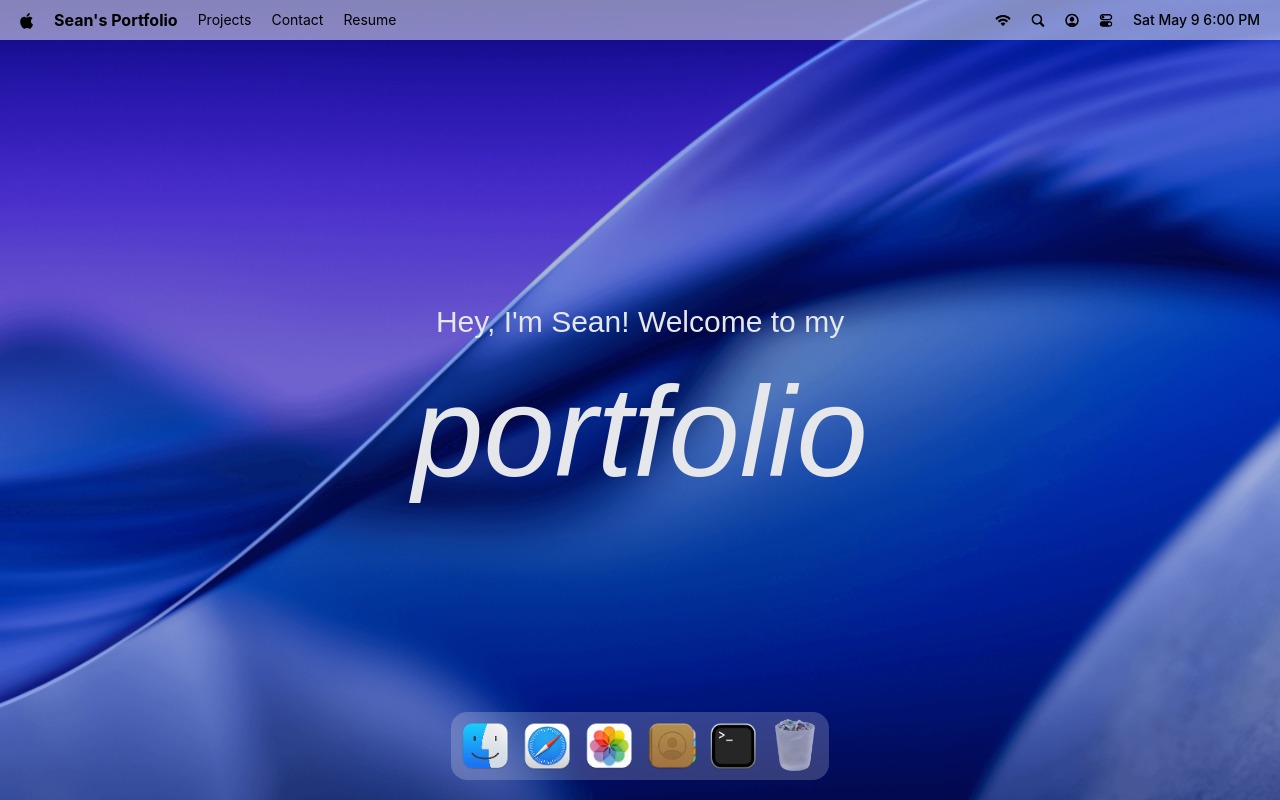
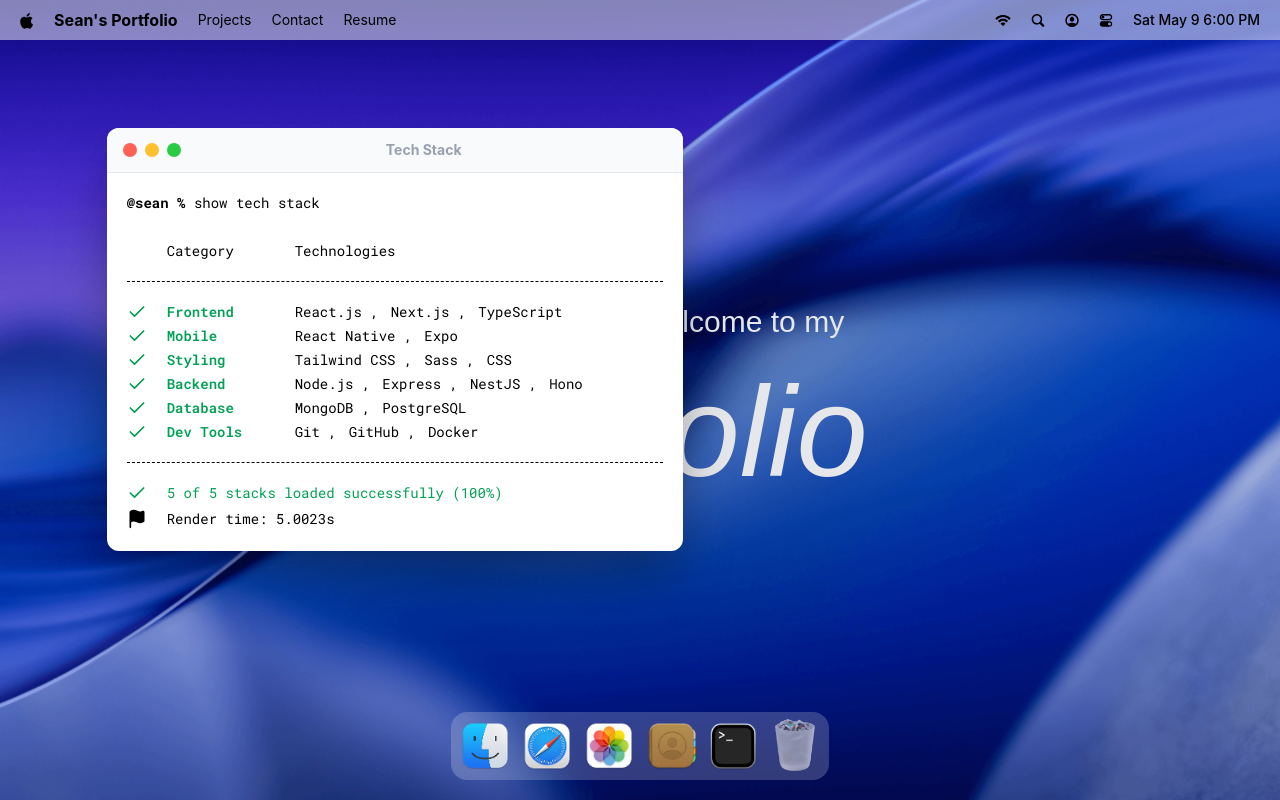
Before and after one commit to seanhoenderdos/macOs-portfolio, a React (Vite) app: page / in a window 1280 px wide. Both pictures are taken after a click on the button 733 px from the left and 746 px from the top of the page. Built offline with nearby package versions, Linux system fonts and the light colour scheme; a web font is replaced by a local one.

Commit message:
implement a hoc for managing window states and the first window - terminal

```diff
--- a/package.json
+++ b/package.json
@@ -14,10 +14,13 @@
     "@tailwindcss/vite": "^4.2.4",
     "dayjs": "^1.11.20",
     "gsap": "^3.15.0",
+    "immer": "^11.1.7",
+    "lucide-react": "^1.14.0",
     "react": "^19.2.5",
     "react-dom": "^19.2.5",
     "react-tooltip": "^6.0.2",
-    "tailwindcss": "^4.2.4"
+    "tailwindcss": "^4.2.4",
+    "zustand": "^5.0.13"
   },
   "devDependencies": {
     "@eslint/js": "^10.0.1",
--- a/src/App.jsx
+++ b/src/App.jsx
@@ -1,4 +1,10 @@
+import gsap from "gsap";
+import { Draggable } from "gsap/Draggable";
+
 import { Navbar, Welcome, Dock } from "#components";
+import { Terminal } from "#windows";
+
+gsap.registerPlugin(Draggable);
 
 const App = () => {
   return (
@@ -6,6 +12,8 @@
       <Navbar />
       <Welcome />
       <Dock />
+
+      <Terminal />
     </main>
   )
 };
--- a/src/components/Dock.jsx
+++ b/src/components/Dock.jsx
@@ -3,8 +3,10 @@
 import { Tooltip } from 'react-tooltip';
 import gsap from "gsap";
 import { useGSAP } from "@gsap/react";
+import useWindowStore from "#store/window";
 
 const Dock = () => {
+  const { openWindow, closeWindow, windows } = useWindowStore();
   const dockRef = useRef(null);
 
   useGSAP(() => {
@@ -50,8 +52,22 @@
 
 
   const toggleApp = (app) => {
-    // TODO implement open window logic
-  };
+    if(!app.canOpen) return;
+
+    const window = windows[app.id];
+
+    if (!window) {
+        console.error(`Window not forund for app: ${app.id}`);
+        return;
+    };
+
+    if(window.isOpen) {
+        closeWindow(app.id);
+    } else {
+        openWindow(app.id);
+    };
+    console.log(windows);
+ };
 
   return (
     <section id='dock'>
--- /dev/null
+++ b/src/components/WindowControls.jsx
@@ -0,0 +1,13 @@
+import useWindowStore from "#store/window";
+
+const WindowControls = ({ target }) => {
+    const { closeWindow } = useWindowStore();
+
+  return <div id='window-controls'>
+    <div className="close" onClick={() => closeWindow(target)} />
+    <div className="minimize"/>
+    <div className="maximize"/>
+  </div>
+}
+
+export default WindowControls;
--- a/src/components/index.js
+++ b/src/components/index.js
@@ -1,9 +1,11 @@
 import Navbar from './Navbar';
 import Welcome from './Welcome';
 import Dock from './Dock';
+import WindowControls from './WindowControls';
 
 export {
   Navbar,
   Welcome,
-  Dock
+  Dock,
+  WindowControls
 };
--- /dev/null
+++ b/src/hoc/WindowWrapper.jsx
@@ -0,0 +1,53 @@
+import gsap from "gsap";
+import { useGSAP } from "@gsap/react";
+import { Draggable } from "gsap/Draggable";
+import { useLayoutEffect, useRef } from "react";
+
+import useWindowStore from "#store/window";
+
+const WindowWrapper = (Component, windowKey) => {
+  const Wrapped = (props) => {
+    const { focusWindow, windows } = useWindowStore();
+    const { isOpen, zIndex } = windows[windowKey];
+    const ref = useRef(null);
+
+    useGSAP(() => {
+      const el = ref.current;
+      if(!el || !isOpen) return;
+
+      el.style.display = 'block';
+
+      gsap.fromTo(el, { scale: 0.8, opacity: 0, y: 40 }, { scale: 1, opacity: 1, y: 0, duration: 0.4, ease: 'power3.out' });
+    }, [isOpen]);
+
+    useGSAP(() => {
+      const el = ref.current;
+      if(!el) return;
+
+      const [instance] = Draggable.create(el, { onPress: () => focusWindow(windowKey) });
+
+      return () => instance.kill;
+    }, [])
+
+    useLayoutEffect(() => {
+      const el = ref.current;
+      if(!el) return;
+      el.style.display = isOpen ? 'block' : 'none';
+    }, [isOpen]);
+
+    return <section
+    id={windowKey}
+    ref={ref}
+    style={{ zIndex }}
+    className="absolute">
+        <Component {...props} />
+    </section>
+  };
+
+  Wrapped.displayName = `WindowWrapper(${Component.displayName || Component.name || 'Component'})`;
+
+
+  return Wrapped;
+};
+
+export default WindowWrapper;
--- /dev/null
+++ b/src/store/window.js
@@ -0,0 +1,31 @@
+import { create } from "zustand";
+import { immer } from "zustand/middleware/immer";
+import { WINDOW_CONFIG } from "#constants";
+import { INITIAL_Z_INDEX } from "#constants";
+
+const useWindowStore = create(immer((set) => ({
+    windows: WINDOW_CONFIG,
+    nextZindex: INITIAL_Z_INDEX + 1,
+
+    openWindow: (windowKey, data = null) => set((state) => {
+        const win = state.windows[windowKey];
+        if (!win) return;
+        win.isOpen = true;
+        win.zIndex = state.nextZIndex;
+        win.data = data ?? win.data;
+        state.nextZIndex++;
+    }),
+    closeWindow: (windowKey) => set((state) => {
+        const win = state.windows[windowKey];
+        if (!win) return;
+        win.isOpen = false;
+        win.zIndex = INITIAL_Z_INDEX;
+        win.data = null;
+    }),
+    focusWindow: (windowKey) => set((state) => {
+        const win = state.windows[windowKey];
+        win.zIndex = state.nextZIndex++;
+    }),
+})));
+
+export default useWindowStore;
--- /dev/null
+++ b/src/windows/Terminal.jsx
@@ -0,0 +1,60 @@
+import WindowWrapper from "#hoc/WindowWrapper";
+import { techStack } from "#constants";
+
+import { Check, Flag } from "lucide-react";
+import { WindowControls } from "#components";
+
+const Terminal = () => {
+  return (
+    <>
+        <div id='window-header'>
+            <WindowControls target="terminal" />
+            <h2>Tech Stack</h2>
+        </div>
+
+        <div className="techstack">
+            <p>
+                <span className="font-bold">@sean % </span>
+                show tech stack
+            </p>
+
+            <div className="label">
+                <p className="w-32">Category</p>
+                <p>Technologies</p>
+            </div>
+
+            <ul className="content">
+                {techStack.map(({category, items}) => (
+                    <li key={category} className="flex items-center">
+                        <Check className='check' size={20} />
+                        <h3>{category}</h3>
+                        <ul>
+                            {items.map((item, i) => (
+                                <li key={i}>
+                                    {item} {i < items.length - 1 ? ',' : ''}
+                                </li>
+                            ))}
+                        </ul>
+                    </li>
+                ))}
+            </ul>
+
+            <div className="footnote">
+                <p>
+                    <Check size={20} />
+                    5 of 5 stacks loaded successfully (100%)
+                </p>
+
+                <p className="text-black">
+                    <Flag szie={15} fill="black" />
+                    Render time: 5.0023s
+                </p>
+            </div>
+        </div>
+    </>
+  )
+};
+
+const TerminalWindow = WindowWrapper(Terminal, "terminal");
+
+export default TerminalWindow;
--- /dev/null
+++ b/src/windows/index.js
@@ -0,0 +1,5 @@
+import Terminal from "./Terminal";
+
+export {
+    Terminal
+};
```
Also changed, not shown: 1 other file (tests, documents, lock files or other folders).
